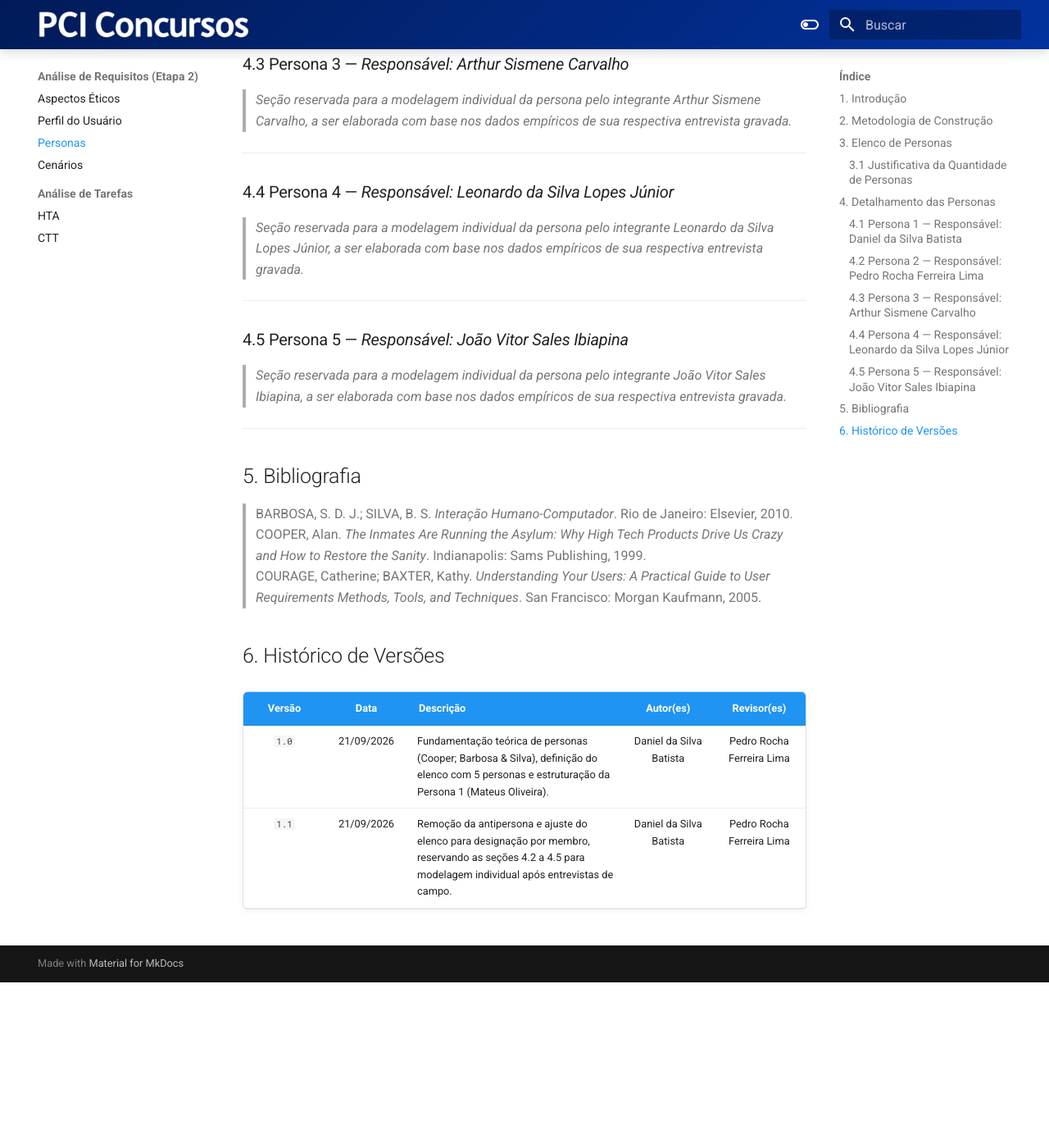
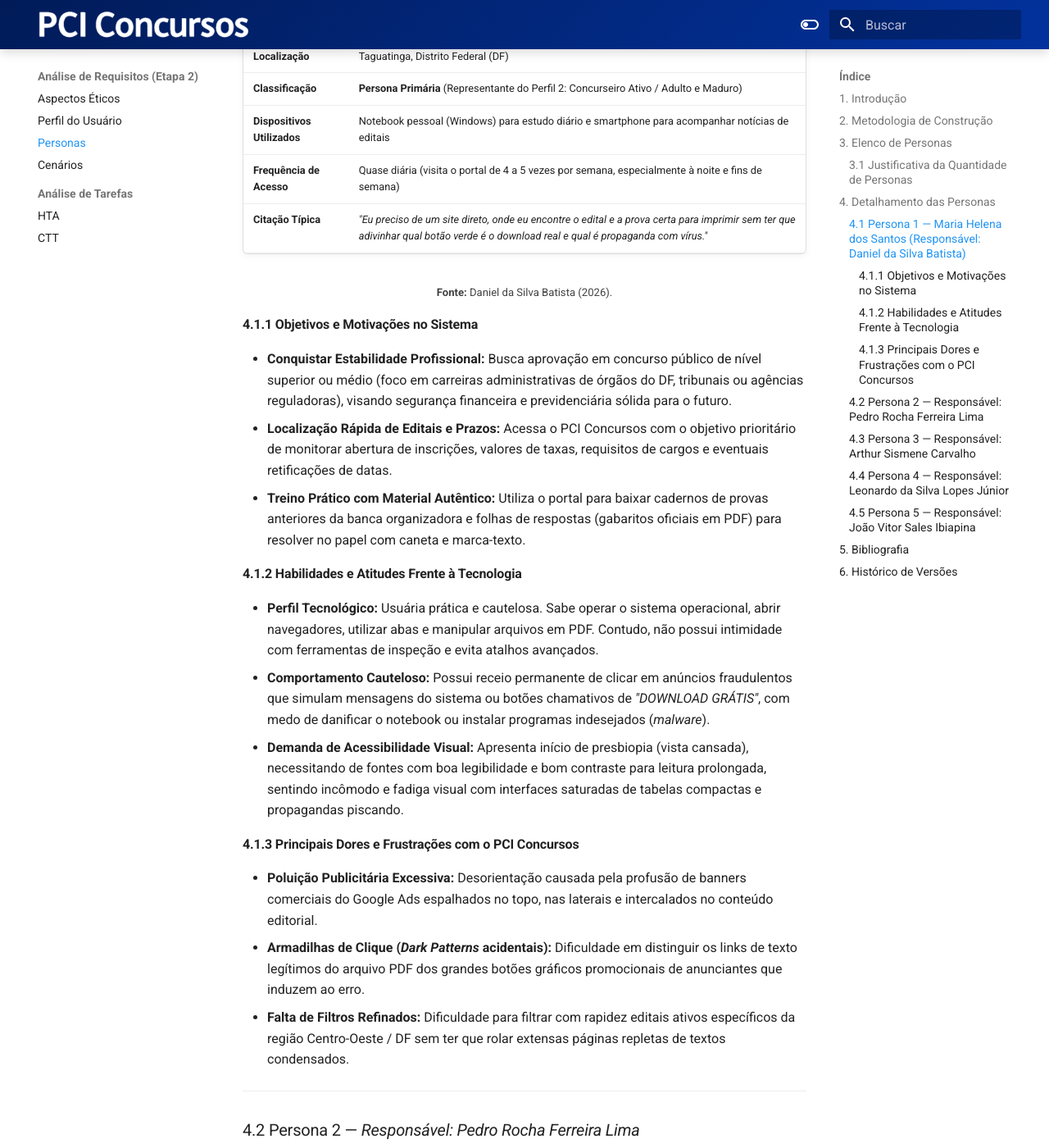
Before and after one commit to Interacao-Humano-Computador/2026.2-Grupo07, an MkDocs documentation site: the page built from docs/analise-de-requisitos/personas.md, in a window 1280 px wide and 1400 px high, scrolled down 2750 px. Shown: the whole window at 82% size. Built offline with MkDocs 1.6.1 and Material for MkDocs 9.7.7, drawn with Linux system fonts in a browser that asks for light colours; before the commit the page ends 3948 px from its top, so only the background shows below that; some of the changed text lies outside the part shown.

Commit message:
docs(personas): modela persona PER-01 baseada no perfil maduro de concurseira ativa

```diff
--- a/docs/analise-de-requisitos/personas.md
+++ b/docs/analise-de-requisitos/personas.md
@@ -47,7 +47,7 @@
 
 | ID | Tipo | Nome da Persona | Perfil Vinculado | Membro Responsável |
 | :---: | :---: | :--- | :---: | :--- |
-| **PER-01** | *A definir* | *A definir pelo responsável* | *A definir (Perfil 1, 2 ou 3)* | Daniel da Silva Batista |
+| **PER-01** | Primária | Maria Helena dos Santos | Perfil 2: Concurseiro Ativo / Adulto e Maduro | Daniel da Silva Batista |
 | **PER-02** | *A definir* | *A definir pelo responsável* | *A definir (Perfil 1, 2 ou 3)* | Pedro Rocha Ferreira Lima |
 | **PER-03** | *A definir* | *A definir pelo responsável* | *A definir (Perfil 1, 2 ou 3)* | Arthur Sismene Carvalho |
 | **PER-04** | *A definir* | *A definir pelo responsável* | *A definir (Perfil 1, 2 ou 3)* | Leonardo da Silva Lopes Júnior |
@@ -61,9 +61,42 @@
 
 ## 4. Detalhamento das Personas
 
-### 4.1 Persona 1 — *Responsável: Daniel da Silva Batista*
+### 4.1 Persona 1 — Maria Helena dos Santos (*Responsável: Daniel da Silva Batista*)
 
-> *Seção reservada para a modelagem individual da persona pelo integrante Daniel da Silva Batista, a ser elaborada com base nos dados empíricos de sua respectiva entrevista gravada.*
+<div align="center" markdown="1">
+
+<p align="center"><b>Tabela 2: Ficha de Caracterização da Persona 1 (Maria Helena dos Santos)</b></p>
+
+| Atributo | Detalhamento da Persona |
+| :--- | :--- |
+| **Nome Completo** | Maria Helena dos Santos |
+| **Idade / Gênero** | 53 anos | Feminino |
+| **Escolaridade** | Ensino Superior Completo (Pedagogia) |
+| **Ocupação Atual** | Profissional autônoma / prestadora de serviços, em transição de carreira |
+| **Localização** | Taguatinga, Distrito Federal (DF) |
+| **Classificação** | **Persona Primária** (Representante do Perfil 2: Concurseiro Ativo / Adulto e Maduro) |
+| **Dispositivos Utilizados** | Notebook pessoal (Windows) para estudo diário e smartphone para acompanhar notícias de editais |
+| **Frequência de Acesso** | Quase diária (visita o portal de 4 a 5 vezes por semana, especialmente à noite e fins de semana) |
+| **Citação Típica** | *"Eu preciso de um site direto, onde eu encontre o edital e a prova certa para imprimir sem ter que adivinhar qual botão verde é o download real e qual é propaganda com vírus."* |
+
+<p align="center"><b>Fonte:</b> Daniel da Silva Batista (2026).</p>
+
+</div>
+
+#### 4.1.1 Objetivos e Motivações no Sistema
+* **Conquistar Estabilidade Profissional:** Busca aprovação em concurso público de nível superior ou médio (foco em carreiras administrativas de órgãos do DF, tribunais ou agências reguladoras), visando segurança financeira e previdenciária sólida para o futuro.
+* **Localização Rápida de Editais e Prazos:** Acessa o PCI Concursos com o objetivo prioritário de monitorar abertura de inscrições, valores de taxas, requisitos de cargos e eventuais retificações de datas.
+* **Treino Prático com Material Autêntico:** Utiliza o portal para baixar cadernos de provas anteriores da banca organizadora e folhas de respostas (gabaritos oficiais em PDF) para resolver no papel com caneta e marca-texto.
+
+#### 4.1.2 Habilidades e Atitudes Frente à Tecnologia
+* **Perfil Tecnológico:** Usuária prática e cautelosa. Sabe operar o sistema operacional, abrir navegadores, utilizar abas e manipular arquivos em PDF. Contudo, não possui intimidade com ferramentas de inspeção e evita atalhos avançados.
+* **Comportamento Cauteloso:** Possui receio permanente de clicar em anúncios fraudulentos que simulam mensagens do sistema ou botões chamativos de *"DOWNLOAD GRÁTIS"*, com medo de danificar o notebook ou instalar programas indesejados (*malware*).
+* **Demanda de Acessibilidade Visual:** Apresenta início de presbiopia (vista cansada), necessitando de fontes com boa legibilidade e bom contraste para leitura prolongada, sentindo incômodo e fadiga visual com interfaces saturadas de tabelas compactas e propagandas piscando.
+
+#### 4.1.3 Principais Dores e Frustrações com o PCI Concursos
+* **Poluição Publicitária Excessiva:** Desorientação causada pela profusão de banners comerciais do Google Ads espalhados no topo, nas laterais e intercalados no conteúdo editorial.
+* **Armadilhas de Clique (*Dark Patterns* acidentais):** Dificuldade em distinguir os links de texto legítimos do arquivo PDF dos grandes botões gráficos promocionais de anunciantes que induzem ao erro.
+* **Falta de Filtros Refinados:** Dificuldade para filtrar com rapidez editais ativos específicos da região Centro-Oeste / DF sem ter que rolar extensas páginas repletas de textos condensados.
 
 ---
 
```
Also changed, not shown: docs/analise-de-requisitos/perfil-de-usuario.md (+4 -4 lines).
